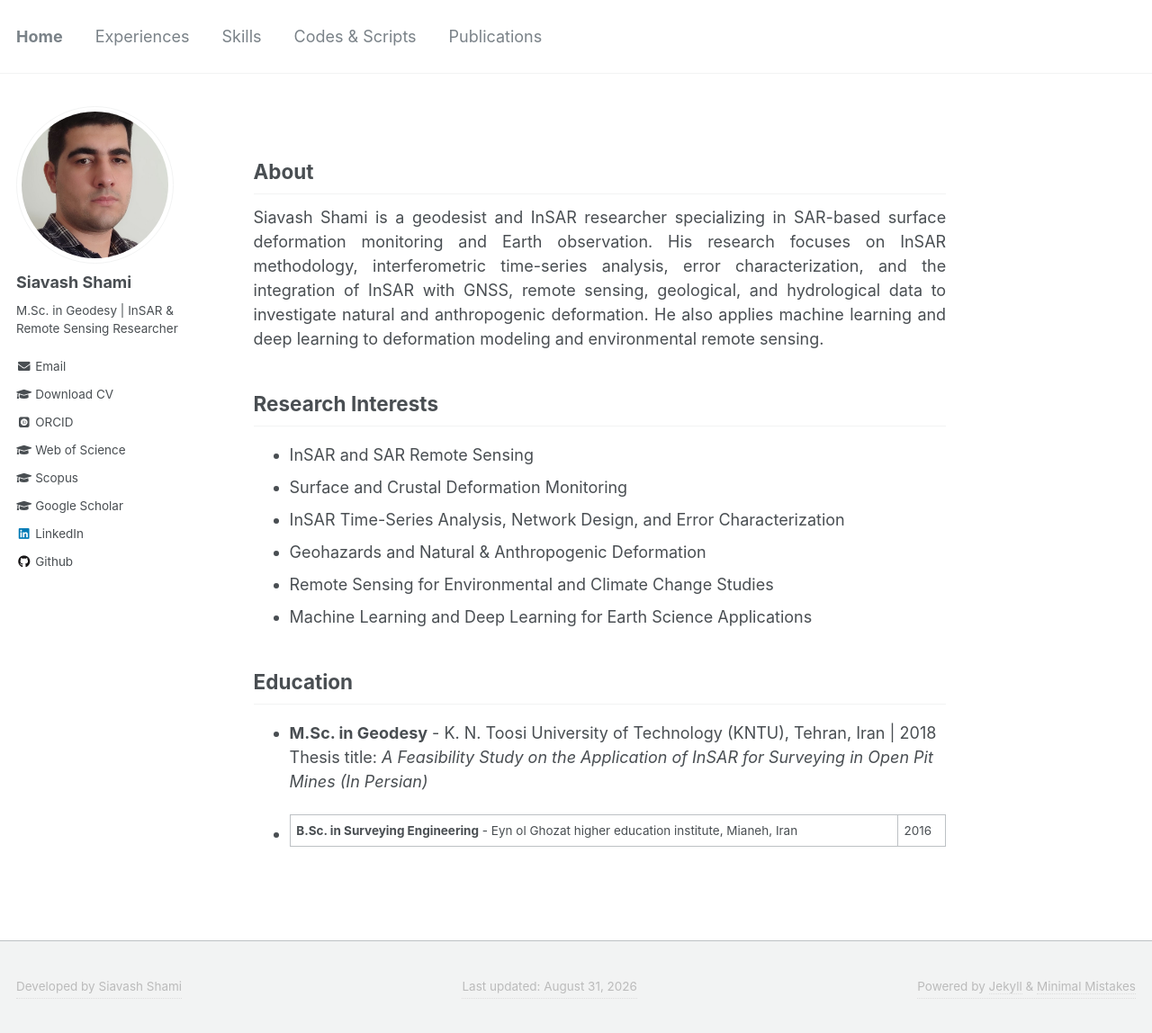
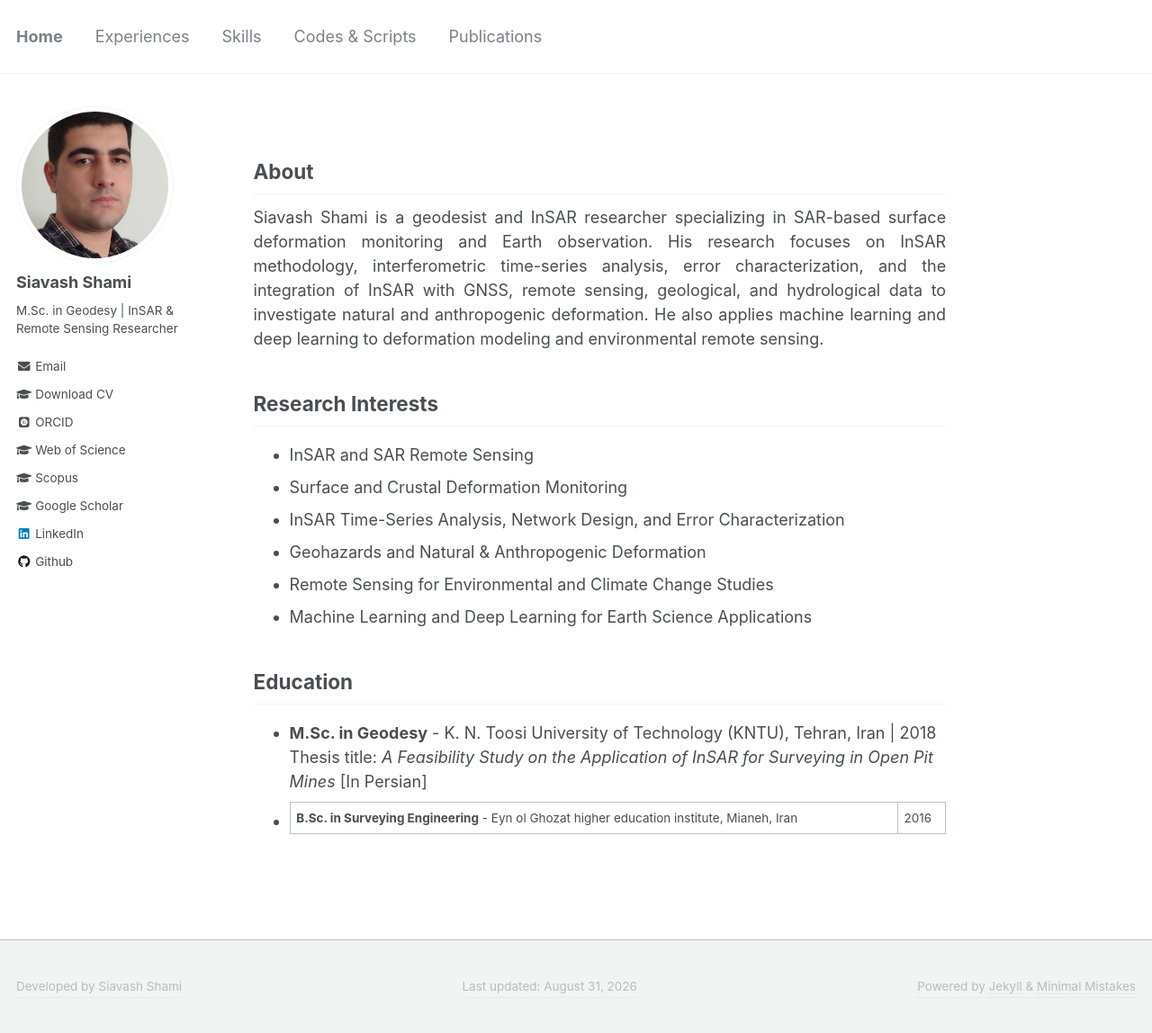
Before and after one commit to siavashshami/siavashshami.github.io, a Jekyll site: the page built from _pages/home.md, in a window 1280 px wide and 1148 px high. Shown: the whole window at 90% size. Built offline with Jekyll 4.4.1, drawn with Linux system fonts in a browser that asks for light colours; some web fonts are replaced.

```diff
--- a/_pages/home.md
+++ b/_pages/home.md
@@ -23,6 +23,5 @@ Siavash Shami is a geodesist and InSAR researcher specializing in SAR-based surf
 
 ## Education
 - **M.Sc. in Geodesy** - K. N. Toosi University of Technology (KNTU), Tehran, Iran | 2018<br>
-    Thesis title: <i>A Feasibility Study on the Application of InSAR for Surveying in Open Pit Mines (In Persian)</i><br>
-
+    Thesis title: <i>A Feasibility Study on the Application of InSAR for Surveying in Open Pit Mines</i> [In Persian]<br>
 - **B.Sc. in Surveying Engineering** - Eyn ol Ghozat higher education institute, Mianeh, Iran | 2016
```
